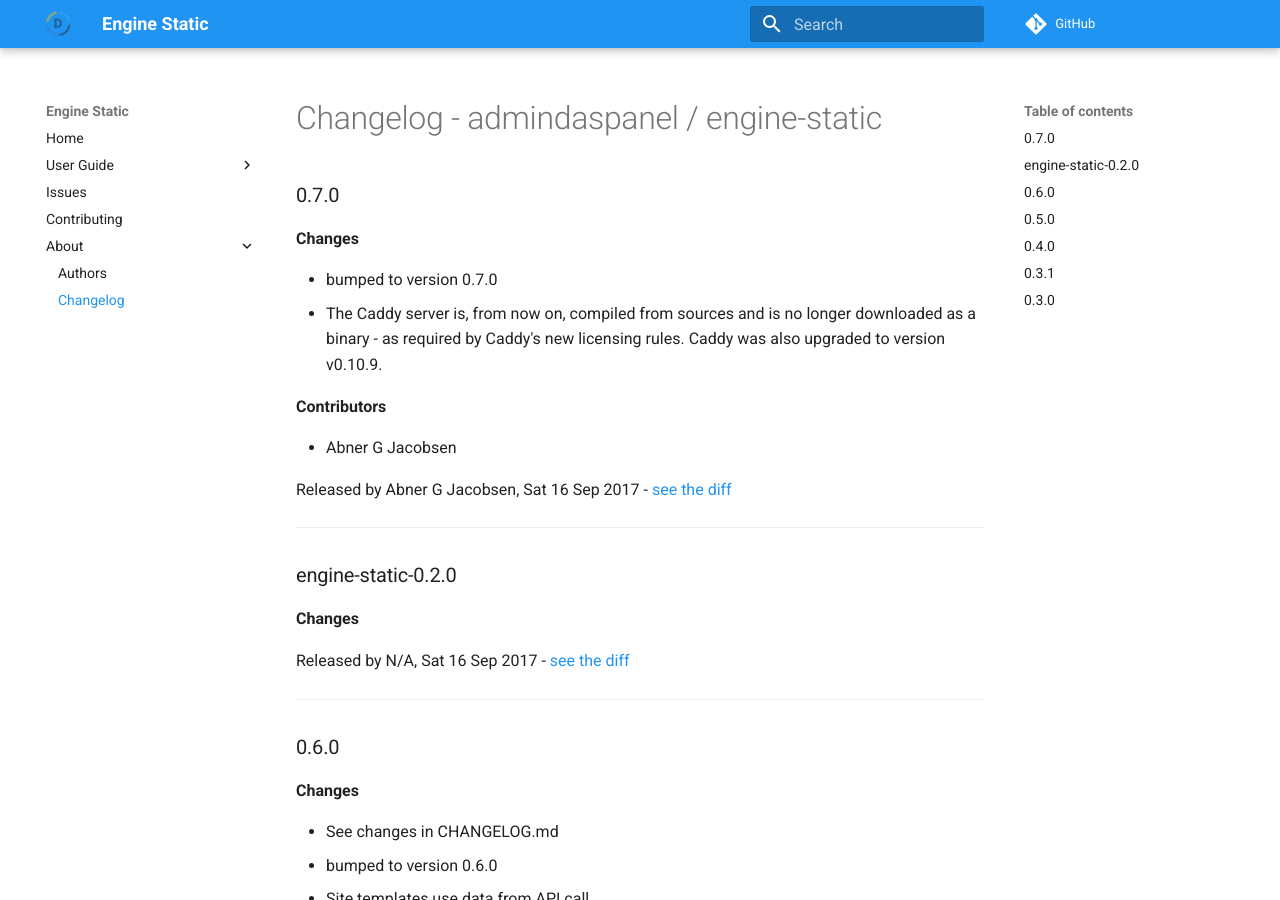
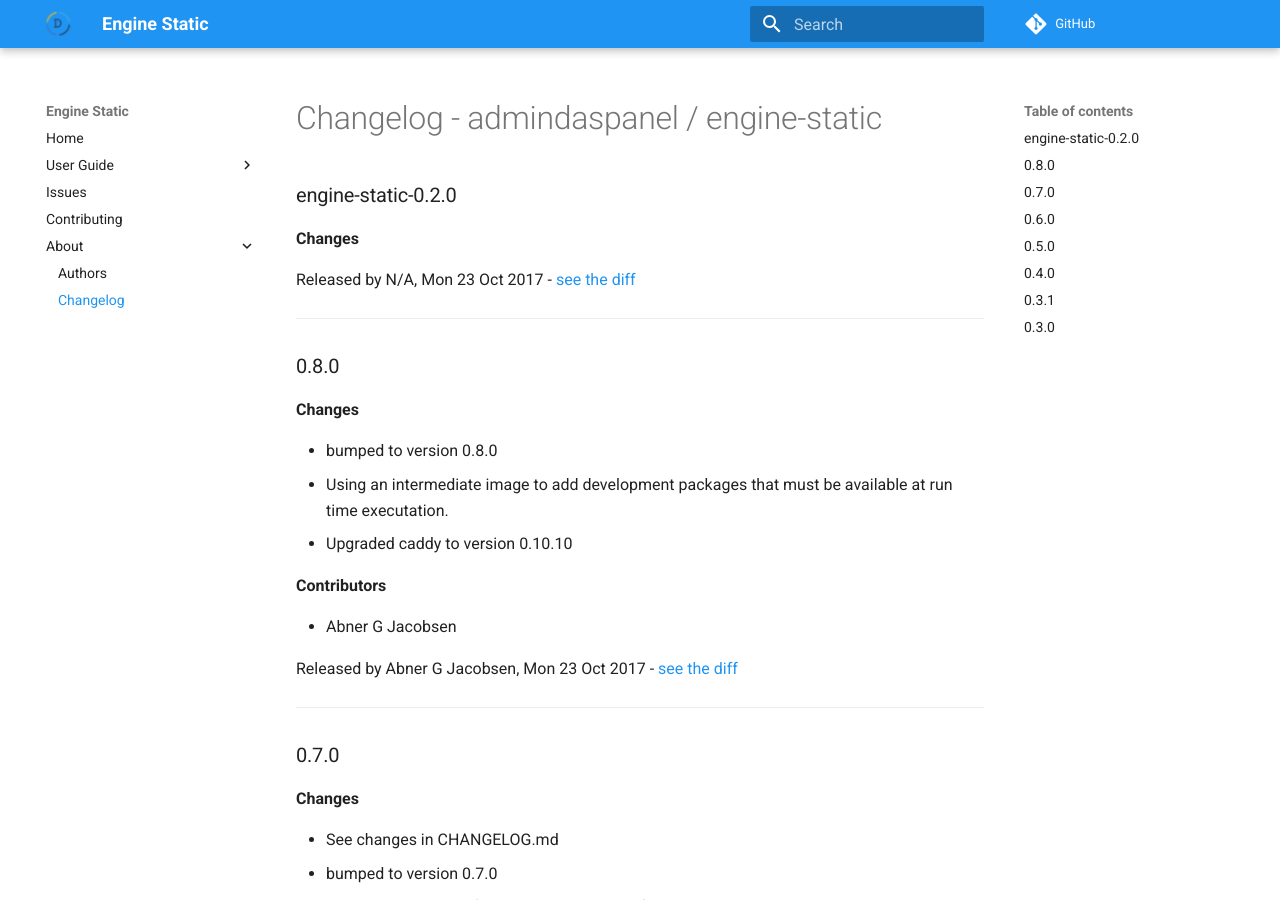
Before and after one commit to daspanel/engine-static, an MkDocs documentation site: the page built from docs/changelog.md, in a window 1280 px wide and 900 px high. Built offline with MkDocs 1.6.1 and Material for MkDocs 9.7.7, drawn with Linux system fonts in a browser that asks for light colours; comment, search, counter and statistics services are not loaded; old or Windows-style settings are respelled for this version of MkDocs.

Commit message:
See changes in CHANGELOG.md

```diff
--- a/docs/changelog.md
+++ b/docs/changelog.md
@@ -1,8 +1,32 @@
 # Changelog - admindaspanel / engine-static
+
+### engine-static-0.2.0
+__Changes__
+
+
+Released by N/A, Mon 23 Oct 2017 -
+[see the diff](https://github.com/admindaspanel/engine-static/compare/...#diff)
+______________
+
+### 0.8.0
+__Changes__
+
+- bumped to version 0.8.0
+- Using an intermediate image to add development packages that must be available at run time executation.
+- Upgraded caddy to version 0.10.10
+
+__Contributors__
+
+- Abner G Jacobsen
+
+Released by Abner G Jacobsen, Mon 23 Oct 2017 -
+[see the diff](https://github.com/admindaspanel/engine-static/compare/0.7.0...0.8.0#diff)
+______________
 
 ### 0.7.0
 __Changes__
 
+- See changes in CHANGELOG.md
 - bumped to version 0.7.0
 - The Caddy server is, from now on, compiled from sources and is no longer downloaded as a binary - as required by Caddy's new licensing rules. Caddy was also upgraded to version v0.10.9.
 
@@ -12,14 +36,6 @@ __Contributors__
 
 Released by Abner G Jacobsen, Sat 16 Sep 2017 -
 [see the diff](https://github.com/admindaspanel/engine-static/compare/0.6.0...0.7.0#diff)
-______________
-
-### engine-static-0.2.0
-__Changes__
-
-
-Released by N/A, Sat 16 Sep 2017 -
-[see the diff](https://github.com/admindaspanel/engine-static/compare/...#diff)
 ______________
 
 ### 0.6.0
```
Also changed, not shown: CHANGELOG.md (+24 -8 lines).
